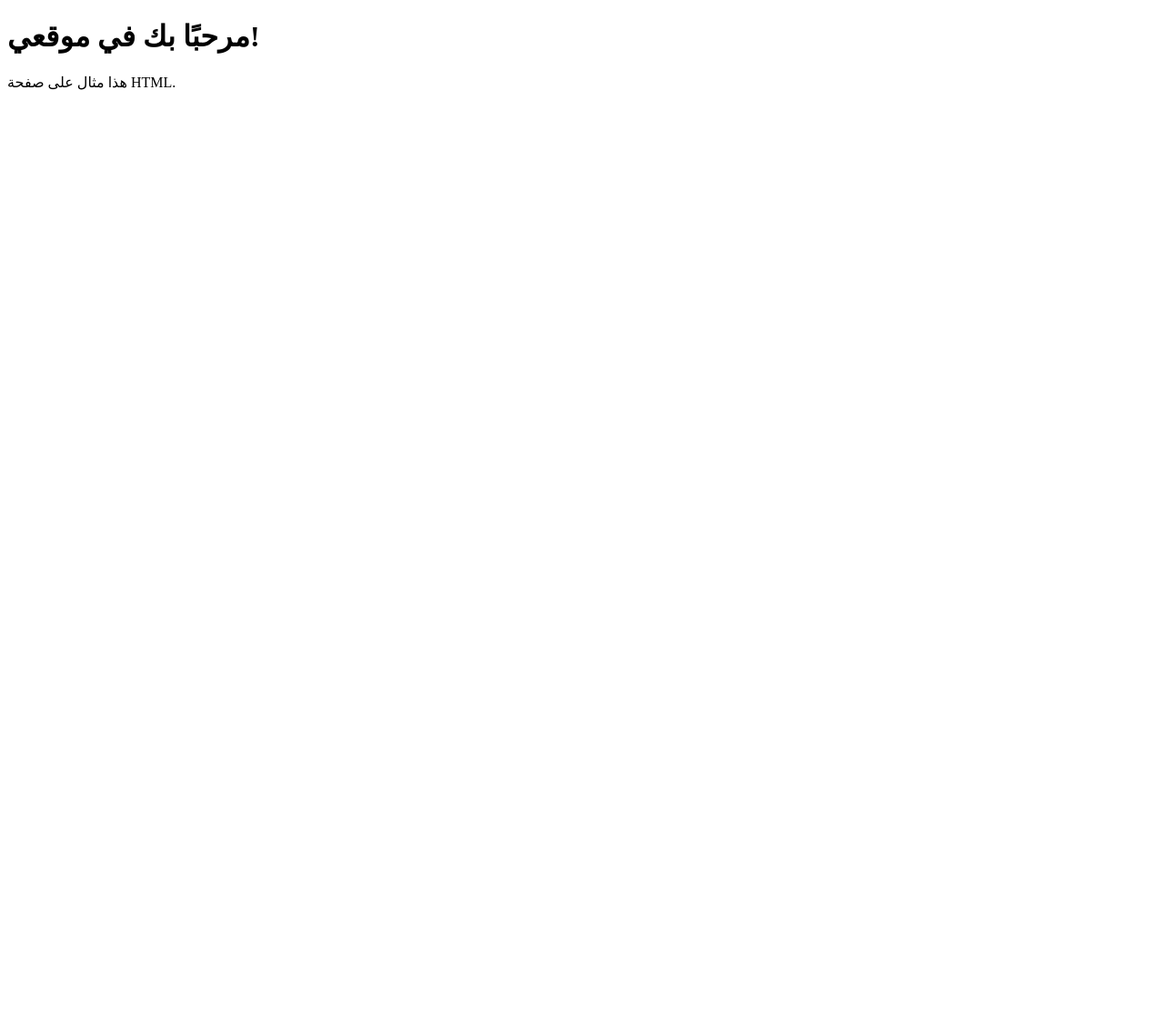
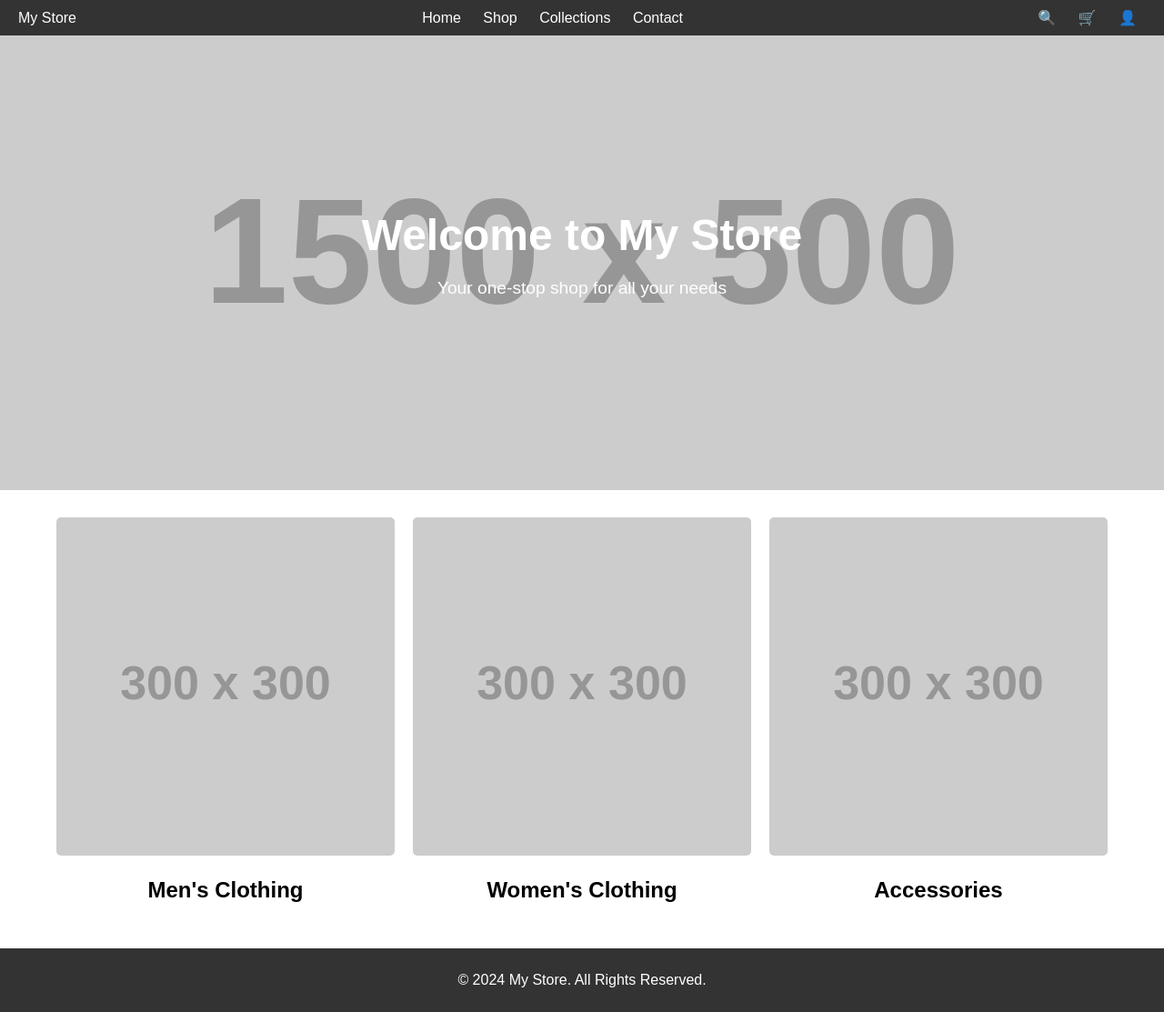
Before and after one commit to Ayther0/Ayther, a plain HTML site: page index.html in a window 1280 px wide. Shown: the whole page at 91% size. Before the commit the page ends 800 px from the top, so only its background shows below. Drawn offline with Linux system fonts and the light colour scheme; placeholder pictures from the web are drawn by us.

Commit message:
تحديث تصميم الموقع الجديد

```diff
--- a/index.html
+++ b/index.html
@@ -1,12 +1,119 @@
 <!DOCTYPE html>
-<html lang="ar">
+<html lang="en">
 <head>
     <meta charset="UTF-8">
     <meta name="viewport" content="width=device-width, initial-scale=1.0">
-    <title>موقعي التجريبي</title>
+    <title>My Store</title>
+    <style>
+        body {
+            margin: 0;
+            font-family: Arial, sans-serif;
+        }
+        /* شريط التنقل العلوي */
+        .navbar {
+            display: flex;
+            justify-content: space-between;
+            align-items: center;
+            padding: 10px 20px;
+            background-color: #333;
+            color: white;
+        }
+        .navbar a {
+            color: white;
+            text-decoration: none;
+            margin: 0 10px;
+        }
+        .navbar a:hover {
+            text-decoration: underline;
+        }
+        /* الجزء الرئيسي */
+        .hero {
+            background-image: url('https://via.placeholder.com/1500x500');
+            background-size: cover;
+            background-position: center;
+            height: 500px;
+            display: flex;
+            align-items: center;
+            justify-content: center;
+            color: white;
+            text-align: center;
+        }
+        .hero h1 {
+            font-size: 3em;
+            margin: 0;
+        }
+        .hero p {
+            font-size: 1.2em;
+        }
+        /* أقسام المنتجات */
+        .sections {
+            display: flex;
+            flex-wrap: wrap;
+            justify-content: center;
+            padding: 20px;
+        }
+        .section {
+            width: 30%;
+            margin: 10px;
+            text-align: center;
+        }
+        .section img {
+            width: 100%;
+            border-radius: 5px;
+        }
+        /* شريط التذييل */
+        .footer {
+            background-color: #333;
+            color: white;
+            text-align: center;
+            padding: 10px 20px;
+        }
+    </style>
 </head>
 <body>
-    <h1>مرحبًا بك في موقعي!</h1>
-    <p>هذا مثال على صفحة HTML.</p>
+    <!-- شريط التنقل العلوي -->
+    <div class="navbar">
+        <div class="logo">My Store</div>
+        <div class="menu">
+            <a href="#">Home</a>
+            <a href="#">Shop</a>
+            <a href="#">Collections</a>
+            <a href="#">Contact</a>
+        </div>
+        <div class="icons">
+            <a href="#">🔍</a>
+            <a href="#">🛒</a>
+            <a href="#">👤</a>
+        </div>
+    </div>
+
+    <!-- الجزء الرئيسي -->
+    <div class="hero">
+        <div>
+            <h1>Welcome to My Store</h1>
+            <p>Your one-stop shop for all your needs</p>
+        </div>
+    </div>
+
+    <!-- أقسام المنتجات -->
+    <div class="sections">
+        <div class="section">
+            <img src="https://via.placeholder.com/300" alt="Men's Clothing">
+            <h2>Men's Clothing</h2>
+        </div>
+        <div class="section">
+            <img src="https://via.placeholder.com/300" alt="Women's Clothing">
+            <h2>Women's Clothing</h2>
+        </div>
+        <div class="section">
+            <img src="https://via.placeholder.com/300" alt="Accessories">
+            <h2>Accessories</h2>
+        </div>
+    </div>
+
+    <!-- شريط التذييل -->
+    <div class="footer">
+        <p>&copy; 2024 My Store. All Rights Reserved.</p>
+    </div>
 </body>
 </html>
```
